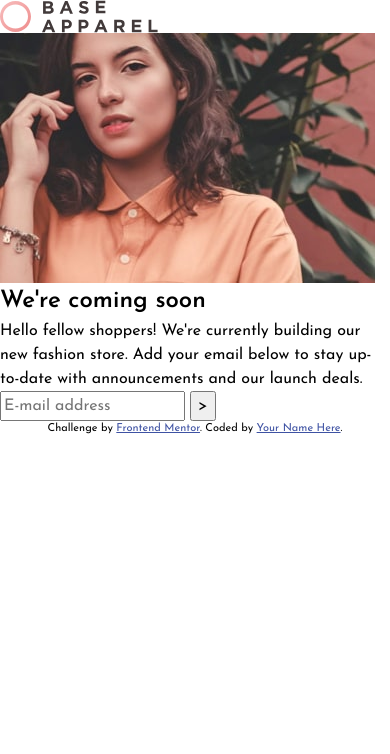
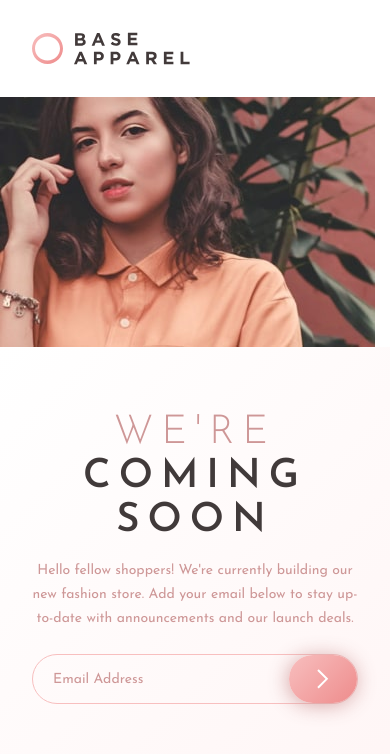
Before and after one commit to patryklaba/coming-soon-ba, a plain HTML site: page index.html in a window 390 px wide. Drawn offline with Linux system fonts and the light colour scheme.

Commit message:
Recreated mobile design

```diff
--- a/index.html
+++ b/index.html
@@ -47,7 +47,7 @@
           </svg>
         </div>
       </nav>
-      <section>
+      <section class="hero">
         <picture>
           <source
             media="(min-width: 391px )"
@@ -59,8 +59,10 @@
           />
         </picture>
       </section>
-      <section>
-        <h1>We're coming soon</h1>
+      <section class="content">
+        <h1 class="heading">We're <br>
+          <span class="accent">coming soon</span>
+        </h1>
         <p>
           Hello fellow shoppers! We're currently building our new fashion store.
           Add your email below to stay up-to-date with announcements and our
@@ -71,19 +73,21 @@
             type="email"
             name="email-input"
             id="email-input"
-            placeholder="E-mail address"
+            placeholder="Email Address"
           />
-          <button type="submit">></button>
+          <button type="submit">
+            <svg xmlns="http://www.w3.org/2000/svg" width="12" height="20"><path fill="none" stroke="#FFF" stroke-width="2" d="M1 1l8.836 8.836L1 18.671"/></svg>
+          </button>
         </form>
-      </section>
+      </section class="content">
     </main>
-    <footer>
+    <!-- <footer>
       <p class="attribution">
         Challenge by
         <a href="https://www.frontendmentor.io?ref=challenge" target="_blank"
           >Frontend Mentor</a
         >. Coded by <a href="#">Your Name Here</a>.
       </p>
-    </footer>
+    </footer> -->
   </body>
 </html>
--- a/style.css
+++ b/style.css
@@ -4,6 +4,13 @@ CSS Reset: https://www.joshwcomeau.com/css/custom-css-reset/
 
 :root {
   --ff-primary: "Josefin Sans", sans-serif;
+  --clr-desaturated-red: hsl(0, 36%, 70%);
+  --clr-soft-red: hsl(0, 93%, 68%);
+  --clr-dark-grayish-red: hsl(0, 6%, 24%);
+  --grad-primary: linear-gradient(135deg, hsl(0, 0%, 100%), hsl(0, 100%, 98%));
+  --grad-secondary: linear-gradient(135deg, hsl(0, 80%, 86%), hsl(0, 74%, 74%));
+  --btn-shadow: -1px 2px 20px hsla(0, 36%, 70%, 0.85);
+  --border-clr-input: hsl(0, 80%, 86%);
 }
 
 *,
@@ -24,6 +31,7 @@ body {
   line-height: 1.5;
   -webkit-font-smoothing: antialiased;
   font-family: var(--ff-primary);
+  height: 100vh;
 }
 
 img,
@@ -52,6 +60,81 @@ h6 {
   overflow-wrap: break-word;
 }
 
+main {
+  min-height: 100%;
+  display: grid;
+  grid-template-rows: repeat(2, auto) 1fr;
+}
+
+nav {
+  padding: 2rem;
+}
+
+.content {
+  background: var(--grad-primary);
+  padding: 4rem 2rem;
+}
+
+.heading {
+  font-size: 2.5rem;
+  line-height: 1.1;
+  font-weight: 300;
+  text-transform: uppercase;
+  text-align: center;
+  color: var(--clr-desaturated-red);
+  letter-spacing: 8px;
+}
+
+.heading > .accent {
+  color: var(--clr-dark-grayish-red);
+  font-weight: 600;
+}
+
+.content > p {
+  font-size: 0.875rem;
+  color: var(--clr-desaturated-red);
+  line-height: 1.7;
+  text-align: center;
+  margin: 1rem 0 1.5rem;
+}
+
+form {
+  display: flex;
+  justify-content: space-between;
+  border-radius: 9999px;
+  border: 1px solid var(--border-clr-input);
+}
+
+form > input {
+  background: transparent;
+  flex: 1 1 0;
+  padding: 0.75rem 1.25rem;
+  border: none;
+  outline: none;
+}
+
+form > input::placeholder {
+  color: var(--clr-desaturated-red);
+  font-size: 0.875rem;
+}
+
+form > button {
+  border-radius: 9999px;
+  border: none;
+  background: var(--grad-secondary);
+  color: white;
+  padding: 0 1.75rem;
+  display: flex;
+  justify-content: center;
+  align-items: center;
+  cursor: pointer;
+  box-shadow: var(--btn-shadow);
+}
+
+form > button:hover {
+  transform: scale(1.1);
+}
+
 /*
 FEM attribution
 */
```
